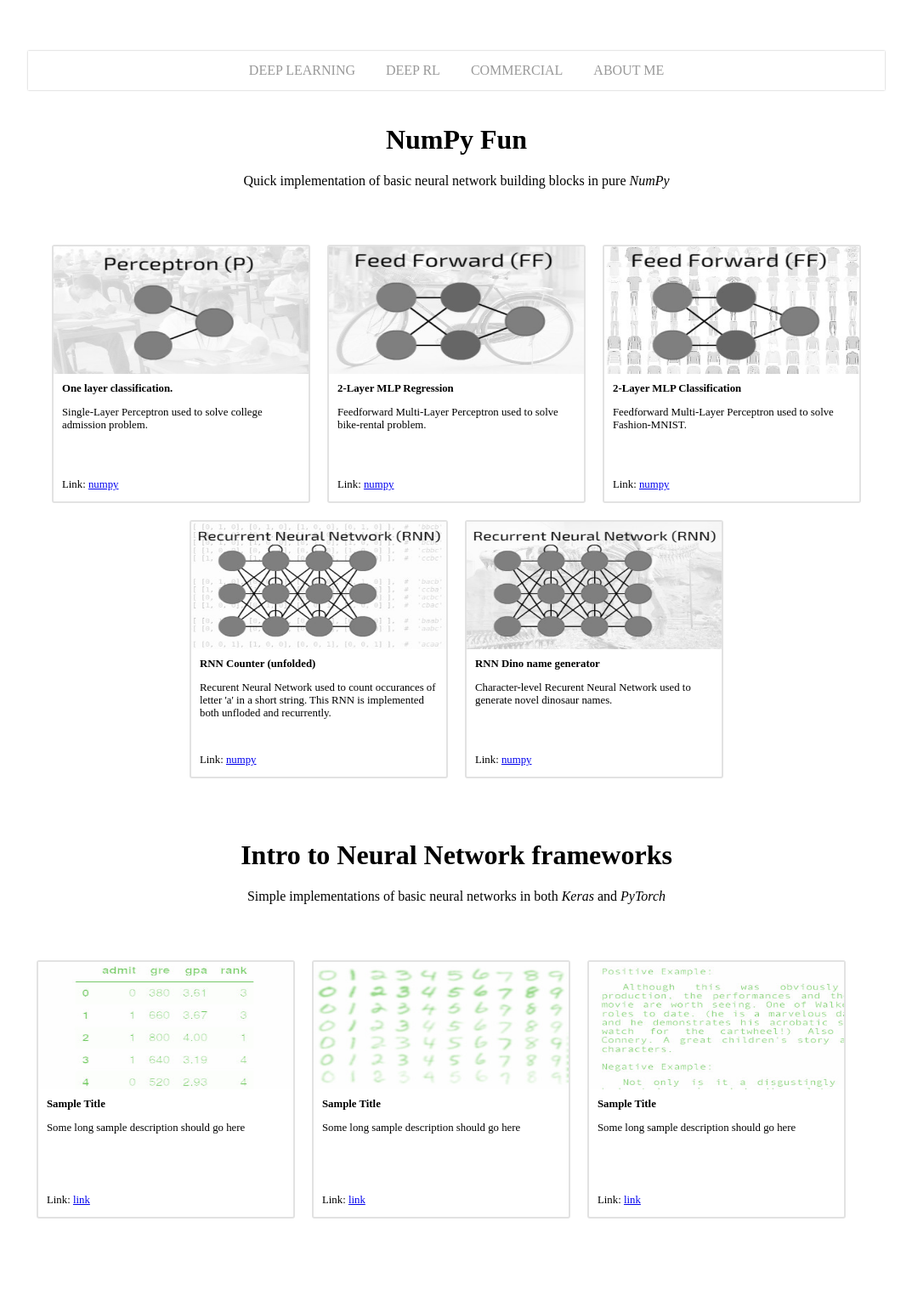
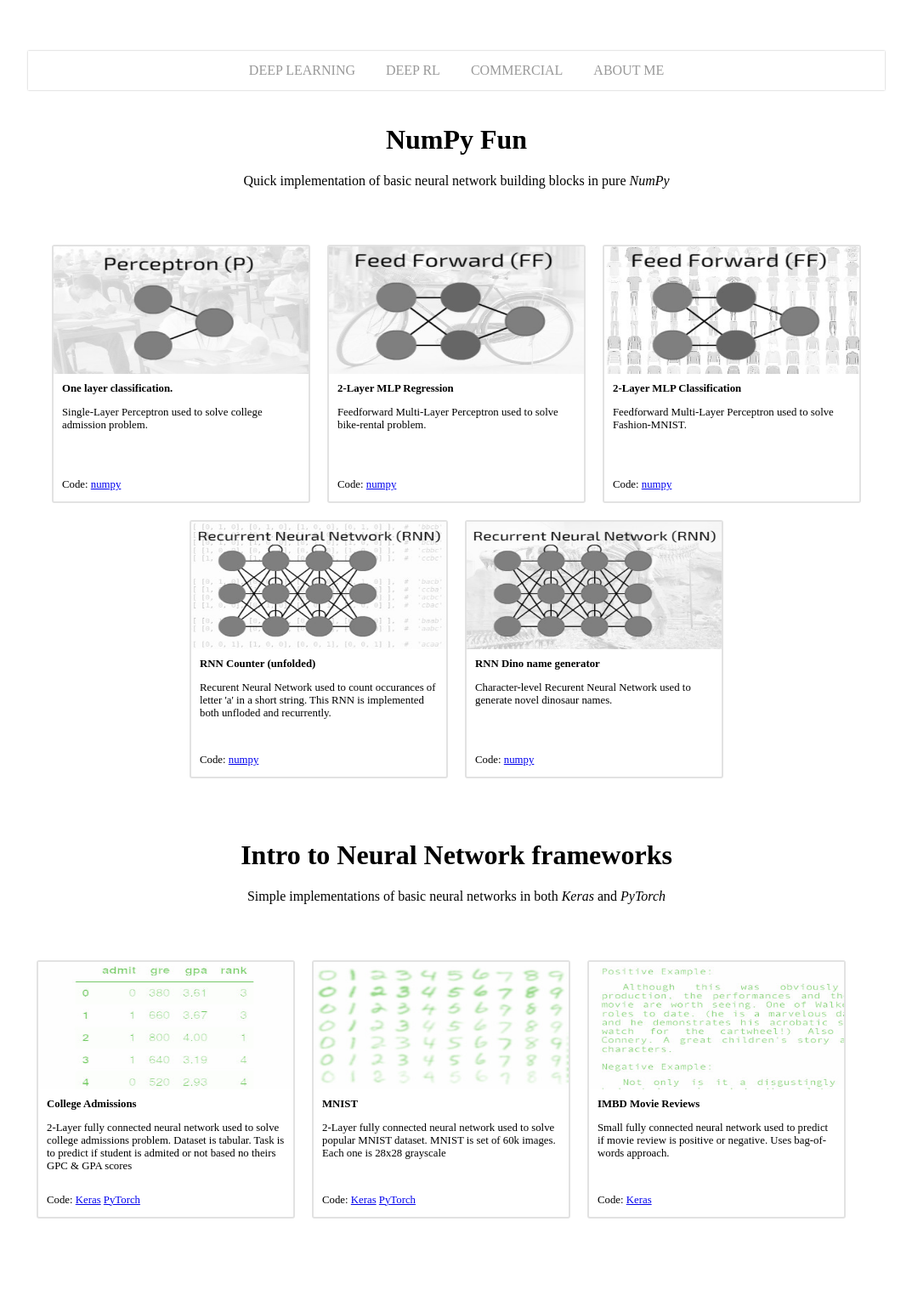
Before and after one commit to marcinbogdanski/marcinbogdanski.github.io, a Jekyll site: the page built from deep-learning.html, in a window 1280 px wide. Shown: the whole page at 85% size, without its empty margins (103-1176 px from the left). Built offline with Jekyll 4.4.1, drawn with Linux system fonts in a browser that asks for light colours.

Commit message:
Add Intro to NN section

```diff
--- a/_includes/card.html
+++ b/_includes/card.html
@@ -7,8 +7,15 @@
     <div class="card_text">
         <b>{{include.title}}</b>
         <p>{{include.description}}</p>
+
         {% if include.link_text %}
-            <p class="link">Link: <a href="{{include.link_href}}">{{include.link_text}}</a></p>
+            <p class="link">Code: <a href="{{include.link_href}}">{{include.link_text}}</a>
+
+            {% if include.link_2_text %}
+                <a href="{{include.link_2_href}}">{{include.link_2_text}}</a>
+            {% endif %}
+
+            </p>
         {% endif %}
     </div>
 </li>
--- a/deep-learning.html
+++ b/deep-learning.html
@@ -65,26 +65,30 @@ layout: default
 
         {% include card.html
             image="/assets/images/mlp_college.jpg"
-            title="Sample Title"
-            description="Some long sample description should go here"
-            link_text="link"
-            link_href="https://www.google.com"
+            title="College Admissions"
+            description="2-Layer fully connected neural network used to solve college admissions problem. Dataset is tabular. Task is to predict if student is admited or not based no theirs GPC & GPA scores"
+            link_text="Keras"
+            link_href="https://marcinbogdanski.github.io/ai-sketchpad/KerasNN/0100_MLP_College.html"
+            link_2_text="PyTorch"
+            link_2_href="https://marcinbogdanski.github.io/ai-sketchpad/PyTorchNN/0100_PT_MLP_College.html"
             %}
 
         {% include card.html
             image="/assets/images/mlp_mnist.jpg"
-            title="Sample Title"
-            description="Some long sample description should go here"
-            link_text="link"
-            link_href="https://www.google.com"
+            title="MNIST"
+            description="2-Layer fully connected neural network used to solve popular MNIST dataset. MNIST is set of 60k images. Each one is 28x28 grayscale"
+            link_text="Keras"
+            link_href="https://marcinbogdanski.github.io/ai-sketchpad/KerasNN/0120_MLP_MNIST.html"
+            link_2_text="PyTorch"
+            link_2_href="https://marcinbogdanski.github.io/ai-sketchpad/PyTorchNN/0120_PT_MLP_MNIST.html"
             %}
 
         {% include card.html
             image="/assets/images/mlp_imbd.jpg"
-            title="Sample Title"
-            description="Some long sample description should go here"
-            link_text="link"
-            link_href="https://www.google.com"
+            title="IMBD Movie Reviews"
+            description="Small fully connected neural network used to predict if movie review is positive or negative. Uses bag-of-words approach."
+            link_text="Keras"
+            link_href="https://marcinbogdanski.github.io/ai-sketchpad/KerasNN/0150_MLP_IMBD.html"
             %}
 
     </ul>
```
